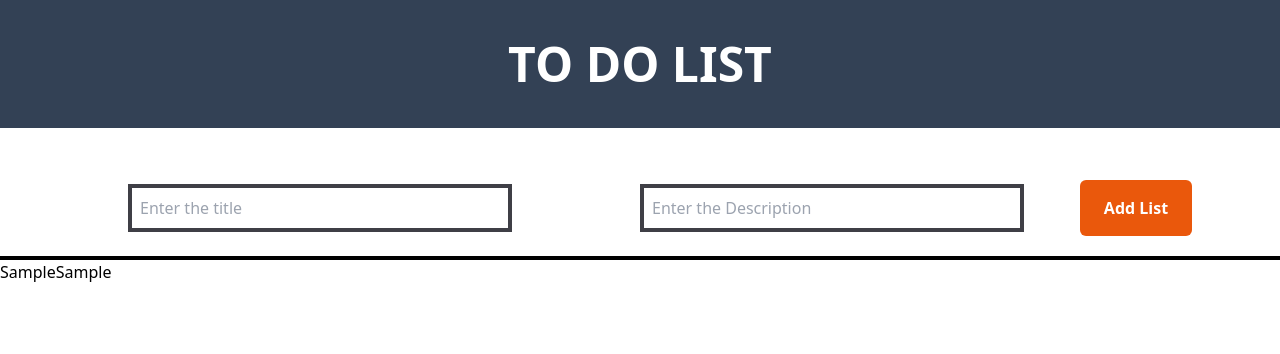
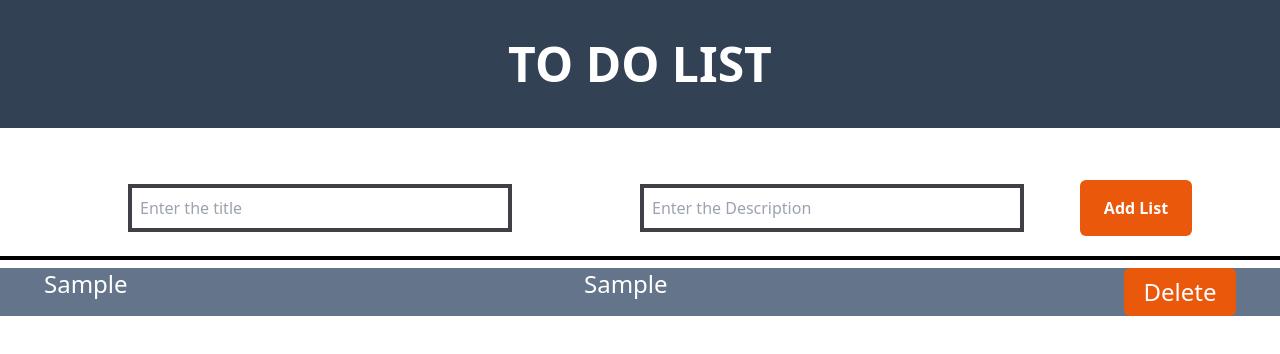
Before and after one commit to GMMemon875/To_dol_ist, a React (Vite) app: page / in a window 1280 px wide. Both pictures are taken after typing "Sample", "Sample" into the empty fields and a click on the button "Add List". Shown: the top 354 px of the page. Built offline with nearby package versions, Linux system fonts and the light colour scheme.

Commit message:
Add a Delete section to delete a task list

```diff
--- a/src/componanats/List.jsx
+++ b/src/componanats/List.jsx
@@ -12,17 +12,39 @@ const List = () => {
     seTitle("");
     setDescription("");
   };
-  let TaskRender = <h1>No Tast Render</h1>;
-  TaskRender = List.map((t, i) => {
-    return (
-      <div className="">
-        <h1 className="">
-          {t.Title}
-          {t.Description}
-        </h1>
-      </div>
-    );
-  });
+
+  const deleteHandelar = (i) => {
+    const CopyTask = [...List];
+    CopyTask.splice(i, 1);
+    setList(CopyTask);
+  };
+  let TaskRender = (
+    <h1 className="justify-between text-2xl p-10 text-white bg-slate-500  ">
+      No Tast Render
+    </h1>
+  );
+  if (List.length > 0) {
+    TaskRender = List.map((t, i) => {
+      return (
+        <>
+          <div key={i} className="bg-slate-500">
+            <div className="flex justify-between text-2xl mr-11 ml-11 mt-2 text-white ">
+              <h1>{t.Title}</h1>
+              <h3>{t.Description}</h3>
+              <button
+                onClick={() => {
+                  deleteHandelar(i);
+                }}
+                className=" bg-orange-600 w-28  text-wrap p-2 rounded-md"
+              >
+                Delete
+              </button>
+            </div>
+          </div>
+        </>
+      );
+    });
+  }
 
   return (
     <>
```
